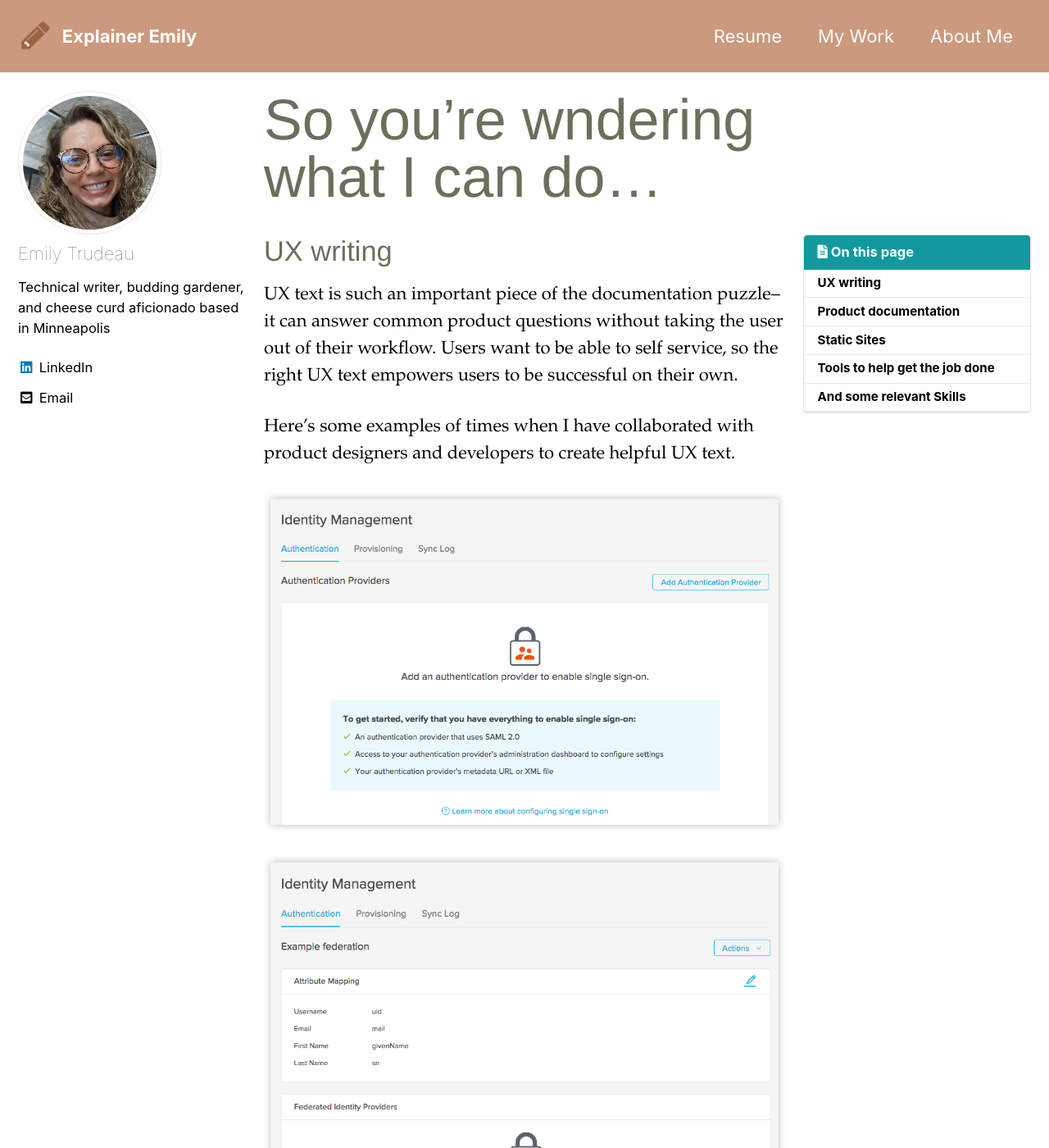
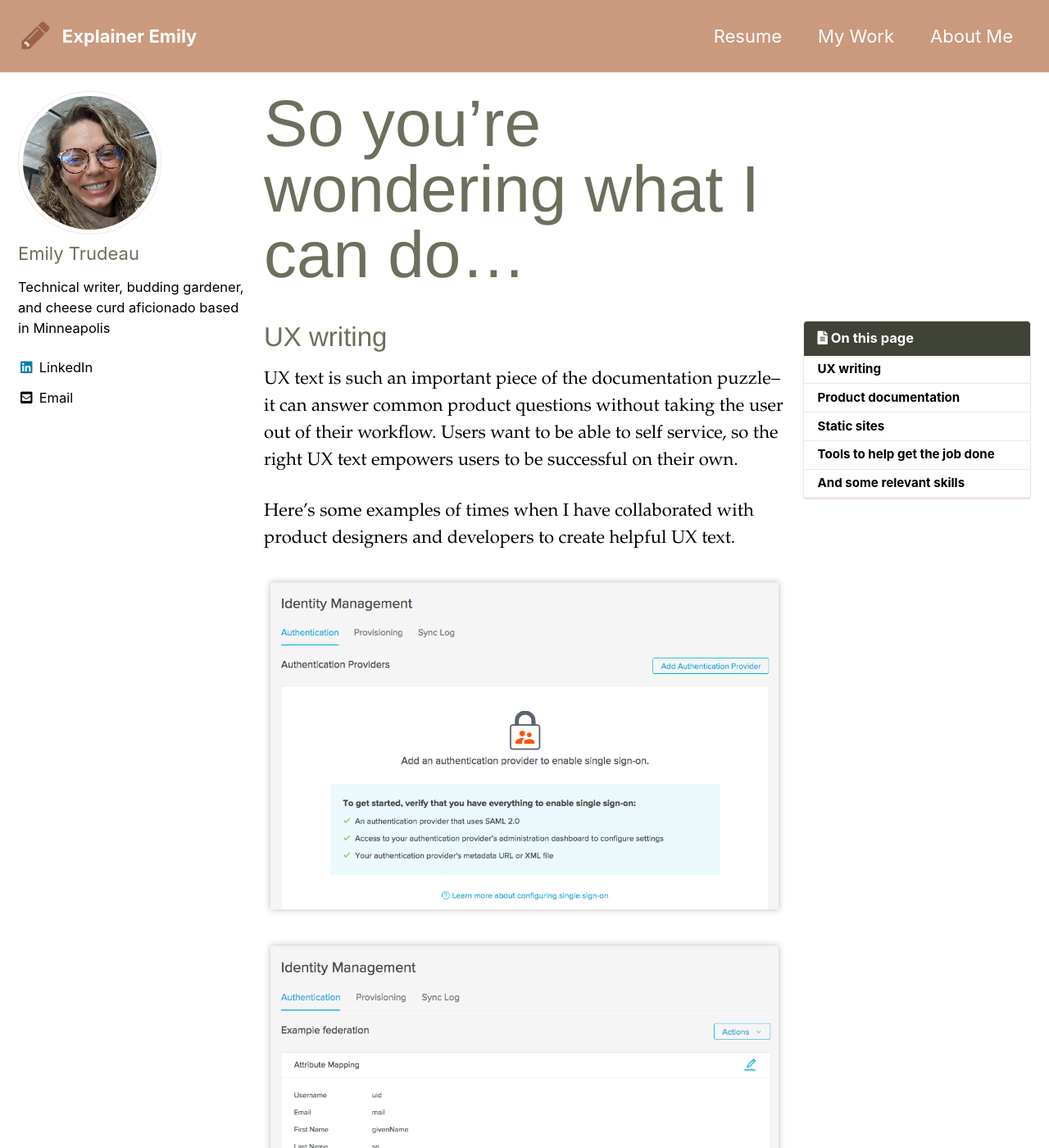
Before and after one commit to ExplainerEmily/ExplainerEmily.github.io, a Jekyll site: the page built from _pages/examples.md, in a window 1280 px wide and 1400 px high. Shown: the whole window at 82% size. Built offline with Jekyll 4.4.1, drawn with Linux system fonts in a browser that asks for light colours; cached includes are drawn as plain includes; some of the changed text lies outside the part shown.

Commit message:
Styling updates

```diff
--- a/_pages/examples.md
+++ b/_pages/examples.md
@@ -1,5 +1,5 @@
 ---
-title: "So you're wndering what I can do..."
+title: "So you're wondering what I can do..."
 permalink: /MyWork/
 layout: single
 author_profile: true
@@ -48,7 +55,7 @@ Here are the tools i've used to build the examples above:
 - Paligo
 - SnagIt
 
-# And some relevant Skills
+# And some relevant skills
 - Python
 - HTML
 - CSS
--- a/_sass/minimal-mistakes/_base.scss
+++ b/_sass/minimal-mistakes/_base.scss
@@ -30,7 +30,7 @@ h6 {
   margin: 2em 0 0.5em;
   line-height: 1.2;
   font-family: $header-font-family;
-  font-weight: lighter;
+  font-weight: normal;
   color: #6B705C
 }
 
--- a/_sass/minimal-mistakes/_navigation.scss
+++ b/_sass/minimal-mistakes/_navigation.scss
@@ -519,7 +519,7 @@
   .nav__title {
     color: #fff;
     font-size: $type-size-6;
-    background: $primary-color;
+    background: #404337;
     border-top-left-radius: $border-radius;
     border-top-right-radius: $border-radius;
   }
--- a/_sass/minimal-mistakes/_page.scss
+++ b/_sass/minimal-mistakes/_page.scss
@@ -71,7 +71,7 @@ body {
 .page__title {
   margin-top: 0;
   line-height: 1;
-  font-size: 70px;
+  font-size: 80px;
   font-family: $header-font-family;
 
   color: #6B705C;
@@ -96,7 +96,9 @@ body {
 			position: relative;
 			left: 0.5em;
 			opacity: 0;
-			font-size: 0.8em;
+			font-size: 0.5em;
+      font-weight: normal;
+      color: #6B705C;
 			-webkit-transition: opacity 0.2s ease-in-out 0.1s;
 			-moz-transition: opacity 0.2s ease-in-out 0.1s;
 			-o-transition: opacity 0.2s ease-in-out 0.1s;
--- a/_sass/minimal-mistakes/_variables.scss
+++ b/_sass/minimal-mistakes/_variables.scss
@@ -44,7 +44,7 @@ $type-size-7: 0.6875em !default; // ~11px
 $type-size-8: 0.625em !default; // ~10px
 
 /* headline scale */
-$h-size-1: 1.563em !default; // ~25.008px
+$h-size-1: 1.5em !default; // ~25.008px
 $h-size-2: 1.25em !default; // ~20px
 $h-size-3: 1.125em !default; // ~18px
 $h-size-4: 1.0625em !default; // ~17px
```
Also changed, not shown: other parts of _pages/examples.md (+11 -4 lines), assets/js/_main.js (+11 -11 lines).
